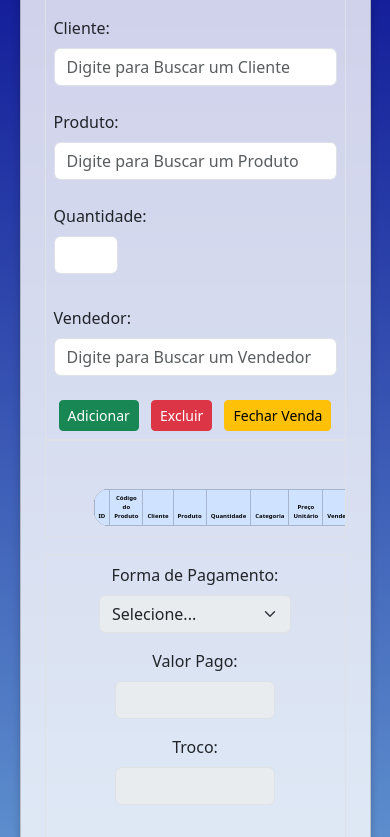
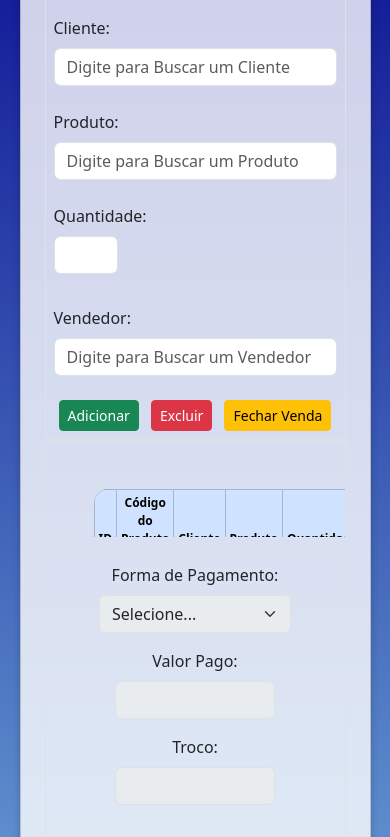
Before and after one commit to diegowoolley/Sistema-Vendas-App, a PHP site: page /venda.php in a window 390 px wide. Shown: the part 232-1069 px from the top of the page. Run offline with PHP 8.4, Linux system fonts and the light colour scheme; a user stored in the database is signed in; data comes from the database, SQL or seed files in the repository; lists and menus that the app fills with data are empty; some libraries are stand-ins or nearby versions.

Commit message:
correção de visualização da tabela de vendas

```diff
--- a/compra.php
+++ b/compra.php
@@ -135,9 +135,10 @@
       </div>
     </div>
 
-    <div class="container border p-2 mt-2">
+    <div class="table-container border p-2 mt-2">
       <div style="overflow-x: auto;">
-        <table class="table table-striped mt-3 table-hover table-bordered table-sm">
+        <table class="table table-striped mt-3 table-hover table-bordered table-sm"
+          id="tb_itens">
           <thead>
             <tr class="text-center">
               <th scope="col">ID</th>
--- a/venda.php
+++ b/venda.php
@@ -83,24 +83,17 @@
       margin: 0;
     }
 
-    .table-container thead tr {
-      position: sticky;
-      top: 0;
-      background: #fff;
-      z-index: 1;
-    }
-
     @media (max-width: 768px) {
       .table-wrapper {
-        margin-left: -15px;
+        margin-left: -30px;
       }
 
       .table-container thead tr {
-        font-size: 6px;
+        font-size: 12px;
       }
 
       .table-container tbody tr {
-        font-size: 6px;
+        font-size: 12px;
       }
     }
   </style>
```
